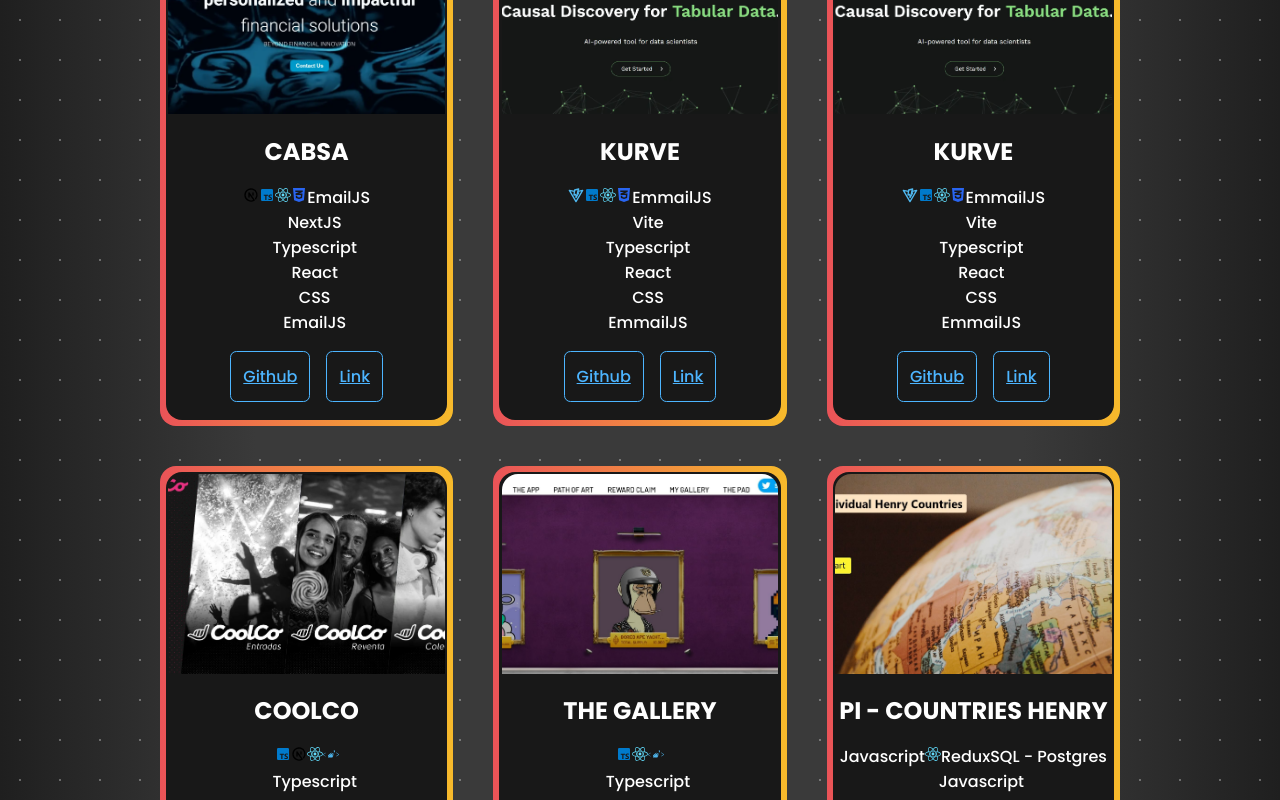
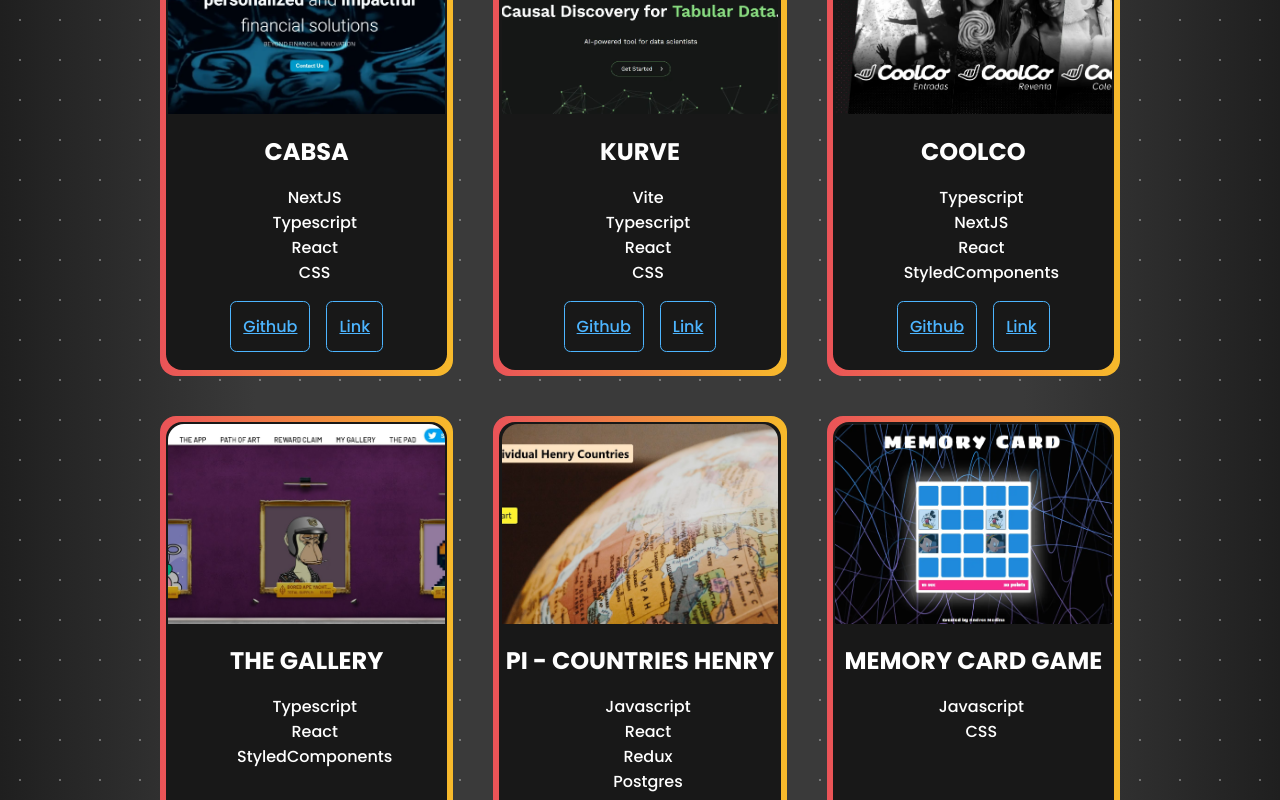
Before and after one commit to anmedina-arg/portfolio-vite, a React (Vite) app: page / in a window 1280 px wide. Shown: the part 1920-2720 px from the top of the page. Built offline with nearby package versions, Linux system fonts and the light colour scheme; a web font is replaced by a local one.

Commit message:
latest version

```diff
--- a/src/mockData/labsProjects.ts
+++ b/src/mockData/labsProjects.ts
@@ -1,328 +1,208 @@
-import PICountry from "../assets/PI-Country.webp";
-import Ecommerce from "../assets/Ecommerce.webp";
-//import MyPortfolio from "../../assets/Portfolio.webp";
-import Coolco from "../assets/Coolco.webp";
-import Gallery from "../assets/The-gallery.webp";
-import Cats from "../assets/Cats-and-dog.webp";
-import Apes from "../assets/Apes.webp";
-import Tateti from "../assets/tateti.webp";
-import Memory from "../assets/memory_card_game.webp";
-import Sudoku from "../assets/sudoku.webp";
-import Pelis from "../assets/buscador_peliculas.webp";
-import Todo from "../assets/todoapp.webp";
-import Orderix from "../assets/Orderix.webp";
-import Kurve from "../assets/kurve.webp";
-import CABSA from "../assets/cabsa.webp";
+// import PICountry from "../assets/PI-Country.webp";
+// import Ecommerce from "../assets/Ecommerce.webp";
+// //import MyPortfolio from "../../assets/Portfolio.webp";
+// import Coolco from "../assets/Coolco.webp";
+// import Gallery from "../assets/The-gallery.webp";
+// import Cats from "../assets/Cats-and-dog.webp";
+// import Apes from "../assets/Apes.webp";
+// import Tateti from "../assets/tateti.webp";
+// import Memory from "../assets/memory_card_game.webp";
+// import Sudoku from "../assets/sudoku.webp";
+// import Pelis from "../assets/buscador_peliculas.webp";
+// import Todo from "../assets/todoapp.webp";
+// import Orderix from "../assets/Orderix.webp";
+// import Kurve from "../assets/kurve.webp";
+import CABSA from '../assets/cabsa.webp';
 
 export type LabsProjectProps = {
-  id: number,
-  image: string,
-  title: string,
-  github: string,
-  demo: string,
-  description: string,
-  skill: Array<string>
-}
+  id: number;
+  image: string;
+  title: string;
+  github: string;
+  demo: string;
+  description: string;
+  skill: Array<string>;
+};
 
 export const labsProjects: LabsProjectProps[] = [
   {
     id: 111,
     image: CABSA,
-    title: "Pingüino",
-    github: "https://github.com",
-    demo: "https://anmedina-arg.github.io/FCC-Penguin/",
-    description: "",
-    skill: [
-      "Next",
-      "Typescript",
-	"React",
-      "CSS",
-  "EmmailJS"
-    ],
+    title: 'Pingüino',
+    github: 'https://github.com',
+    demo: 'https://anmedina-arg.github.io/FCC-Penguin/',
+    description: '',
+    skill: ['HTML', 'CSS'],
   },
   {
     id: 112,
     image: CABSA,
-    title: "Correct border radius father and children",
-    github: "https://github.com",
-    demo: "https://codepen.io/anmedina-arg/pen/bGyLZQv",
-    description: "",
-    skill: [
-      "Next",
-      "Typescript",
-	"React",
-      "CSS",
-  "EmmailJS"
-    ],
+    title: 'Correct border radius father and children',
+    github: 'https://github.com',
+    demo: 'https://codepen.io/anmedina-arg/pen/bGyLZQv',
+    description: '',
+    skill: ['HTML', 'CSS'],
   },
   {
     id: 113,
     image: CABSA,
-    title: "CatPhotoApp",
-    github: "https://github.com",
-    demo: "https://anmedina-arg.github.io/FCC-cat-photo/",
-    description: "",
-    skill: [
-      "Next",
-      "Typescript",
-	"React",
-      "CSS",
-  "EmmailJS"
-    ],
+    title: 'CatPhotoApp',
+    github: 'https://github.com',
+    demo: 'https://anmedina-arg.github.io/FCC-cat-photo/',
+    description: '',
+    skill: ['HTML', 'CSS'],
   },
   {
     id: 114,
     image: CABSA,
-    title: "CAMPER CAFE",
-    github: "https://github.com",
-    demo: "https://anmedina-arg.github.io/FCC-Camper-Cafe/",
-    description: "",
-    skill: [
-      "Next",
-      "Typescript",
-	"React",
-      "CSS",
-  "EmmailJS"
-    ],
+    title: 'CAMPER CAFE',
+    github: 'https://github.com',
+    demo: 'https://anmedina-arg.github.io/FCC-Camper-Cafe/',
+    description: '',
+    skill: ['HTML', 'CSS'],
   },
   {
     id: 115,
     image: CABSA,
-    title: "CSS Color Markers",
-    github: "https://github.com",
-    demo: "https://anmedina-arg.github.io/FCC-Color-Makers/",
-    description: "",
-    skill: [
-      "Next",
-      "Typescript",
-	"React",
-      "CSS",
-  "EmmailJS"
-    ],
+    title: 'CSS Color Markers',
+    github: 'https://github.com',
+    demo: 'https://anmedina-arg.github.io/FCC-Color-Makers/',
+    description: '',
+    skill: ['HTML', 'CSS'],
   },
   {
     id: 116,
     image: CABSA,
-    title: "Registration Form",
-    github: "https://github.com",
-    demo: "https://anmedina-arg.github.io/FCC-Registration-Form/",
-    description: "",
-    skill: [
-      "Next",
-      "Typescript",
-	"React",
-      "CSS",
-  "EmmailJS"
-    ],
+    title: 'Registration Form',
+    github: 'https://github.com',
+    demo: 'https://anmedina-arg.github.io/FCC-Registration-Form/',
+    description: '',
+    skill: ['HTML', 'CSS'],
   },
   {
     id: 117,
     image: CABSA,
-    title: "freeCodeCamp Survey Form",
-    github: "https://github.com",
-    demo: "https://anmedina-arg.github.io/FCC-Survey-Form/",
-    description: "",
-    skill: [
-      "Next",
-      "Typescript",
-	"React",
-      "CSS",
-  "EmmailJS"
-    ],
+    title: 'freeCodeCamp Survey Form',
+    github: 'https://github.com',
+    demo: 'https://anmedina-arg.github.io/FCC-Survey-Form/',
+    description: '',
+    skill: ['HTML', 'CSS'],
   },
   {
     id: 118,
     image: CABSA,
-    title: "Rothko-Painting",
-    github: "https://github.com",
-    demo: "https://anmedina-arg.github.io/FCC-Rothko-Painting/",
-    description: "",
-    skill: [
-      "Next",
-      "Typescript",
-	"React",
-      "CSS",
-  "EmmailJS"
-    ],
+    title: 'Rothko-Painting',
+    github: 'https://github.com',
+    demo: 'https://anmedina-arg.github.io/FCC-Rothko-Painting/',
+    description: '',
+    skill: ['HTML', 'CSS'],
   },
   {
     id: 119,
     image: CABSA,
-    title: "css flexbox photo gallery",
-    github: "https://github.com",
-    demo: "https://anmedina-arg.github.io/FCC-Flexbox-Photo-Galery/",
-    description: "",
-    skill: [
-      "Next",
-      "Typescript",
-	"React",
-      "CSS",
-  "EmmailJS"
-    ],
+    title: 'css flexbox photo gallery',
+    github: 'https://github.com',
+    demo: 'https://anmedina-arg.github.io/FCC-Flexbox-Photo-Galery/',
+    description: '',
+    skill: ['HTML', 'CSS'],
   },
   {
     id: 120,
     image: CABSA,
-    title: "Nutritional-Label",
-    github: "https://github.com",
-    demo: "https://anmedina-arg.github.io/FCC-Nutritional-Label/",
-    description: "",
-    skill: [
-      "Next",
-      "Typescript",
-	"React",
-      "CSS",
-  "EmmailJS"
-    ],
+    title: 'Nutritional-Label',
+    github: 'https://github.com',
+    demo: 'https://anmedina-arg.github.io/FCC-Nutritional-Label/',
+    description: '',
+    skill: ['HTML', 'CSS'],
   },
   {
     id: 121,
     image: CABSA,
-    title: "HTML/CSS Quiz",
-    github: "https://github.com/anmedina-arg/FCC-Quiz",
-    demo: "https://anmedina-arg.github.io/FCC-Quiz/",
-    description: "",
-    skill: [
-      "Next",
-      "Typescript",
-	"React",
-      "CSS",
-  "EmmailJS"
-    ],
+    title: 'HTML/CSS Quiz',
+    github: 'https://github.com/anmedina-arg/FCC-Quiz',
+    demo: 'https://anmedina-arg.github.io/FCC-Quiz/',
+    description: '',
+    skill: ['HTML', 'CSS'],
   },
   {
     id: 122,
     image: CABSA,
-    title: "Tribute-Page",
-    github: "https://github.com/anmedina-arg/FCC-Tribute-Page",
-    demo: "https://anmedina-arg.github.io/FCC-Tribute-Page/",
-    description: "",
-    skill: [
-      "Next",
-      "Typescript",
-	"React",
-      "CSS",
-  "EmmailJS"
-    ],
+    title: 'Tribute-Page',
+    github: 'https://github.com/anmedina-arg/FCC-Tribute-Page',
+    demo: 'https://anmedina-arg.github.io/FCC-Tribute-Page/',
+    description: '',
+    skill: ['HTML', 'CSS'],
   },
   {
     id: 123,
     image: CABSA,
-    title: "Cat",
-    github: "https://github.com/anmedina-arg/FCC-Cat",
-    demo: "https://anmedina-arg.github.io/FCC-Cat/",
-    description: "",
-    skill: [
-      "Next",
-      "Typescript",
-	"React",
-      "CSS",
-  "EmmailJS"
-    ],
+    title: 'Cat',
+    github: 'https://github.com/anmedina-arg/FCC-Cat',
+    demo: 'https://anmedina-arg.github.io/FCC-Cat/',
+    description: '',
+    skill: ['HTML', 'CSS'],
   },
   {
     id: 124,
     image: CABSA,
-    title: "Balance-Sheet",
-    github: "https://github.com/anmedina-arg/FCC-Balance-Sheet",
-    demo: "https://anmedina-arg.github.io/FCC-Balance-Sheet/",
-    description: "",
-    skill: [
-      "Next",
-      "Typescript",
-	"React",
-      "CSS",
-  "EmmailJS"
-    ],
+    title: 'Balance-Sheet',
+    github: 'https://github.com/anmedina-arg/FCC-Balance-Sheet',
+    demo: 'https://anmedina-arg.github.io/FCC-Balance-Sheet/',
+    description: '',
+    skill: ['HTML', 'CSS'],
   },
   {
     id: 125,
     image: CABSA,
-    title: "Piano",
-    github: "https://github.com/anmedina-arg/FCC-Piano",
-    demo: "https://anmedina-arg.github.io/FCC-Piano/",
-    description: "",
-    skill: [
-      "Next",
-      "Typescript",
-	"React",
-      "CSS",
-  "EmmailJS"
-    ],
+    title: 'Piano',
+    github: 'https://github.com/anmedina-arg/FCC-Piano',
+    demo: 'https://anmedina-arg.github.io/FCC-Piano/',
+    description: '',
+    skill: ['HTML', 'CSS'],
   },
   {
     id: 126,
     image: CABSA,
-    title: "Technical-Documentation",
-    github: "https://github.com/anmedina-arg/FCC-Technical-Documentation",
-    demo: "https://anmedina-arg.github.io/FCC-Technical-Documentation/",
-    description: "",
-    skill: [
-      "Next",
-      "Typescript",
-	"React",
-      "CSS",
-  "EmmailJS"
-    ],
+    title: 'Technical-Documentation',
+    github: 'https://github.com/anmedina-arg/FCC-Technical-Documentation',
+    demo: 'https://anmedina-arg.github.io/FCC-Technical-Documentation/',
+    description: '',
+    skill: ['HTML', 'CSS'],
   },
   {
     id: 127,
     image: CABSA,
-    title: "City-skyline",
-    github: "https://github.com/anmedina-arg/FCC-City-skyline",
-    demo: "https://anmedina-arg.github.io/FCC-City-skyline/",
-    description: "",
-    skill: [
-      "Next",
-      "Typescript",
-	"React",
-      "CSS",
-  "EmmailJS"
-    ],
+    title: 'City-skyline',
+    github: 'https://github.com/anmedina-arg/FCC-City-skyline',
+    demo: 'https://anmedina-arg.github.io/FCC-City-skyline/',
+    description: '',
+    skill: ['HTML', 'CSS'],
   },
   {
     id: 128,
     image: CABSA,
-    title: "Magazine-Grid",
-    github: "https://github.com/anmedina-arg/FCC-Magazine-Grid-",
-    demo: "https://anmedina-arg.github.io/FCC-Magazine-Grid-/",
-    description: "",
-    skill: [
-      "Next",
-      "Typescript",
-	"React",
-      "CSS",
-  "EmmailJS"
-    ],
+    title: 'Magazine-Grid',
+    github: 'https://github.com/anmedina-arg/FCC-Magazine-Grid-',
+    demo: 'https://anmedina-arg.github.io/FCC-Magazine-Grid-/',
+    description: '',
+    skill: ['HTML', 'CSS'],
   },
   {
     id: 129,
     image: CABSA,
-    title: "Product-Landing-Page",
-    github: "https://github.com/anmedina-arg/FCC-Product-Landing-Page",
-    demo: "https://anmedina-arg.github.io/FCC-Product-Landing-Page/",
-    description: "",
-    skill: [
-      "Next",
-      "Typescript",
-	"React",
-      "CSS",
-  "EmmailJS"
-    ],
+    title: 'Product-Landing-Page',
+    github: 'https://github.com/anmedina-arg/FCC-Product-Landing-Page',
+    demo: 'https://anmedina-arg.github.io/FCC-Product-Landing-Page/',
+    description: '',
+    skill: ['HTML', 'CSS'],
   },
   {
     id: 130,
     image: CABSA,
-    title: "Product-Landing-Page",
-    github: "https://github.com/anmedina-arg/FCC-Ferris-Wheel",
-    demo: "https://anmedina-arg.github.io/FCC-Ferris-Wheel/",
-    description: "",
-    skill: [
-      "Next",
-      "Typescript",
-	"React",
-      "CSS",
-  "EmmailJS"
-    ],
+    title: 'Product-Landing-Page',
+    github: 'https://github.com/anmedina-arg/FCC-Ferris-Wheel',
+    demo: 'https://anmedina-arg.github.io/FCC-Ferris-Wheel/',
+    description: '',
+    skill: ['HTML', 'CSS'],
   },
 ];
--- a/src/mockData/projects.ts
+++ b/src/mockData/projects.ts
@@ -13,6 +13,7 @@
 //import Orderix from "../assets/Orderix.webp";
 import Kurve from '../assets/kurve.webp';
 import CABSA from '../assets/cabsa.webp';
+import { ValidSkills } from './technologies';
 
 export type ProjectProps = {
   id: number;
@@ -21,7 +22,7 @@
   github: string;
   demo: string;
   description: string;
-  skill: Array<string>;
+  skill: ValidSkills[];
 };
 
 export const projects: ProjectProps[] = [
@@ -32,7 +33,7 @@
     github: 'https://github.com',
     demo: 'https://www.cabsaintl.com/',
     description: '',
-    skill: ['NextJS', 'Typescript', 'React', 'CSS', 'EmailJS'],
+    skill: ['NextJS', 'Typescript', 'React', 'CSS'],
   },
   {
     id: 14,
@@ -41,16 +42,7 @@
     github: 'https://github.com',
     demo: 'https://kurve.ai//',
     description: '',
-    skill: ['Vite', 'Typescript', 'React', 'CSS', 'EmmailJS'],
-  },
-  {
-    id: 14,
-    image: Kurve,
-    title: 'Kurve',
-    github: 'https://github.com',
-    demo: 'https://kurve.ai//',
-    description: '',
-    skill: ['Vite', 'Typescript', 'React', 'CSS', 'EmmailJS'],
+    skill: ['Vite', 'Typescript', 'React', 'CSS'],
   },
   /* {
     id: 13,
@@ -114,7 +106,7 @@
     description:
       "NOT RESPONSIVE YET. The project is an e-commerce of sports shoes. Developed as a team to present at Henry's bootcamp. This project has user administration, different functionalities depending on the profile. In the administrator profile you can control and create stock, manage orders and manage registered users. The shopping cart is managed with Local Storege, you can leave the page and then resume the purchase from your cart without losing the addition! The SPA has a search bar, filters by products according to their stock, registration with Google, MeLi payment gateway and sends emails to the user with the status of their order, among other features. In addition to strengthening our technical knowledge, we have lived the experience of working as a team! with agile methodologies, organization of tasks in Trello and versioning in Github. Really great teamwork!. The technology used: Javascript | react | React-Redux | Pure CSS (modules) | Express | Node | SQL | Sequelize | Auth0 | Mailgun | MeLi payment gateway",
     skill: [
-      'Javascript',
+      'JS',
       'React - Redux',
       'CSS 3',
       'Node - Express',
@@ -130,7 +122,7 @@
     demo: 'https://pi-henry-neon.vercel.app/',
     description:
       "NOT RESPONSIVE YET. An individual project for Henry's bootcamp. It is a SPA in which requests are made to an external API, but you can also generate and add your own tourist activities for one or more countries. In this SPA, filters, searches, CRUD, paging and relations between tourist activities and one or more countries are carried out",
-    skill: ['Javascript', 'React', 'Redux', 'SQL - Postgres'],
+    skill: ['Javascript', 'React', 'Redux', 'Postgres'],
   },
   // {
   //   id: 6,
@@ -155,7 +147,7 @@
     github: 'https://github.com/anmedina-arg/memory-card-game',
     demo: 'https://anmedina-arg.github.io/memory-card-game/',
     description: '',
-    skill: ['Javascript vanilla', 'CSS modules'],
+    skill: ['Javascript', 'CSS'],
   },
   {
     id: 4,
@@ -191,6 +183,6 @@
     github: 'https://github.com/anmedina-arg/to-do-app-next',
     demo: 'https://to-do-app-next.vercel.app/',
     description: '',
-    skill: ['Typescript', 'Next', 'React', 'Tailwind'],
+    skill: ['Typescript', 'NextJS', 'React', 'Tailwind'],
   },
 ];
--- a/src/mockData/technologies.tsx
+++ b/src/mockData/technologies.tsx
@@ -1,20 +1,30 @@
-import { FaHtml5, FaCss3Alt, FaJsSquare, FaReact } from 'react-icons/fa';
-// import { RiNextjsLine } from "react-icons/ri";
-import { BiLogoTypescript } from "react-icons/bi";
-import { TbBrandNextjs } from "react-icons/tb";
-import { TbBrandVite } from "react-icons/tb";
-import { SiStyledcomponents } from "react-icons/si";
+import DeviconCss3 from '../components/iconos/DeviconCss3';
+import DeviconHtml5 from '../components/iconos/DeviconHtml5';
+import LogosJavascript from '../components/iconos/LogosJavascript';
+import LogosNextjsIcon from '../components/iconos/LogosNextjsIcon';
+import LogosReact from '../components/iconos/LogosReact';
+import LogosRedux from '../components/iconos/LogosRedux';
+import LogosTailwindcssIcon from '../components/iconos/LogosTailwindcssIcon';
+import LogosVitejs from '../components/iconos/LogosVitejs'
+import VscodeIconsFileTypeStyled from '../components/iconos/VscodeIconsFileTypeStyled';
+import DeviconTypescript from '../components/iconos/DeviconTypescript';
+import DeviconPostgresql from '../components/iconos/DeviconPostgresql';
 
-export type TechnologyIconsToMapProps = Record<string, { icon: JSX.Element; color: string }>;
+export type TechnologyIconsToMapProps = Record<string, JSX.Element>;
 
 export const technologyIconsToMap: TechnologyIconsToMapProps = {
-	HTML: { icon: <FaHtml5 />, color: '#e34c26' },
-	CSS: { icon: <FaCss3Alt />, color: '#2965f1' },
-	JS: { icon: <FaJsSquare />, color: '#f0db4f' },
-	NextJS: { icon: <TbBrandNextjs />, color: '#000' },
-	Typescript: { icon: <BiLogoTypescript />, color: '#007acc' },
-	React: { icon: <FaReact />, color: '#61dbfb' },
-	Vite: { icon: <TbBrandVite />, color: '#4fb8f0' }, // verificar color
-	StyledComponents: { icon: <SiStyledcomponents />, color: '#4fb8f0' }, //verificar color
+	CSS: <DeviconCss3 />,
+	HTML: <DeviconHtml5 />,
+	Javascript: <LogosJavascript />,
+	NextJS: <LogosNextjsIcon />,
+	React: <LogosReact />,
+	Redux: <LogosRedux />,
+	Vite: <LogosVitejs />,
+	StyledComponents: <VscodeIconsFileTypeStyled />,
+	Tailwind: <LogosTailwindcssIcon />,
+	Typescript: <DeviconTypescript />,
+	Postgres: <DeviconPostgresql />
 	// Agrega más tecnologías aquí
 };
+
+export type ValidSkills = keyof typeof technologyIconsToMap;
```
Lines whose indentation alone changed are shown as unchanged.
